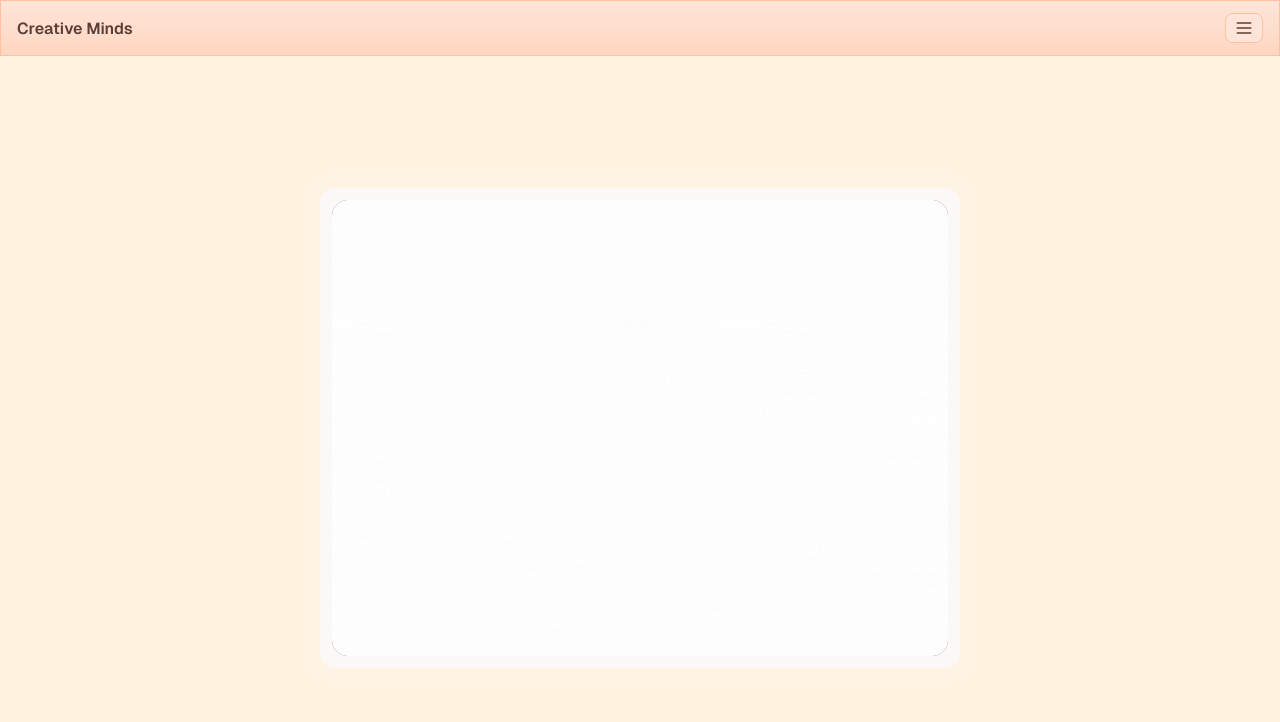
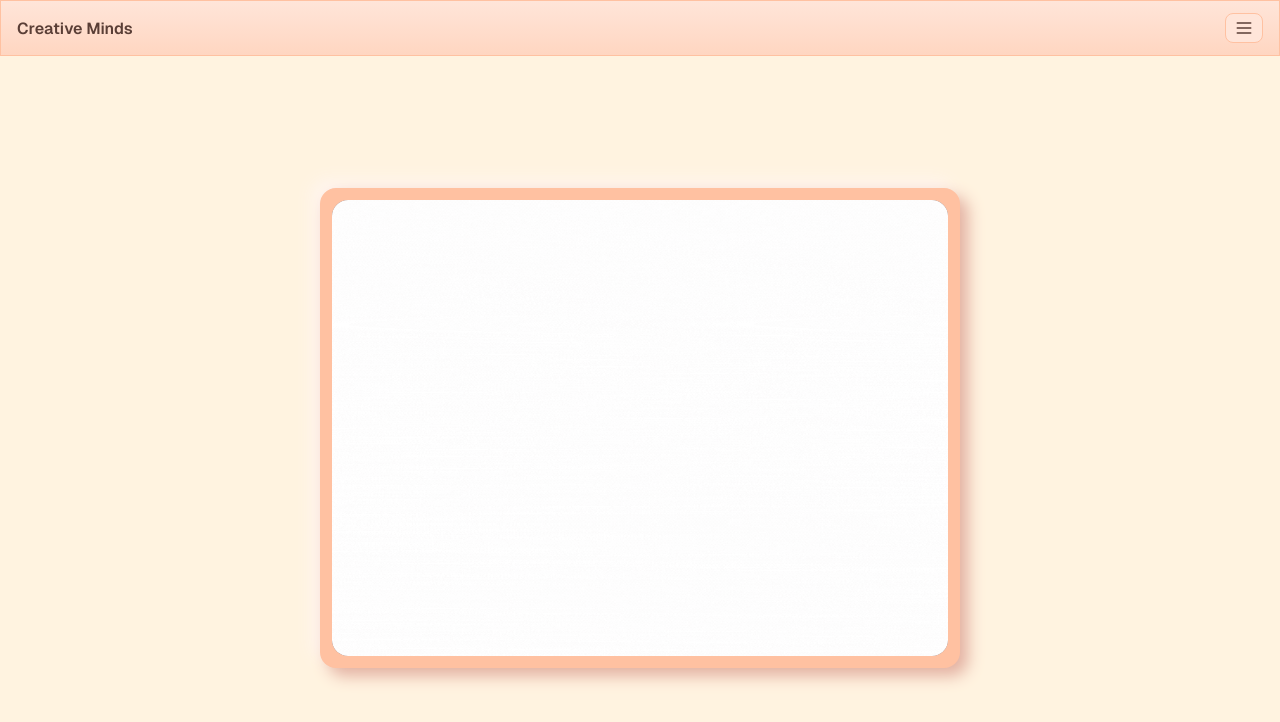
Before and after one commit to Vishal-Pattar/MindCare, a React (Create React App) app: page / in a window 1280 px wide. Shown: the top 722 px of the page. Built offline with nearby package versions, Linux system fonts and the light colour scheme.

Commit message:
Updated LandingPage.css

```diff
--- a/src/components/LandingPage/LandingPage.css
+++ b/src/components/LandingPage/LandingPage.css
@@ -19,13 +19,13 @@
 .landingpage__boardborder {
     height: 60vh;
     width: 50vw;
-    background-color: #fafafaee;
+    background-color: var(--color-border);
     border-radius: 1rem;
     position: absolute;
     top: 50%;
     left: 50%;
     transform: translate(-50%, -50%);
-    box-shadow: 0 0 20px 10px rgba(255, 255, 255, 0.2);
+    box-shadow: var(--box-shadow-black);
     box-sizing: border-box;
     padding: 0.75rem;
 }
```
